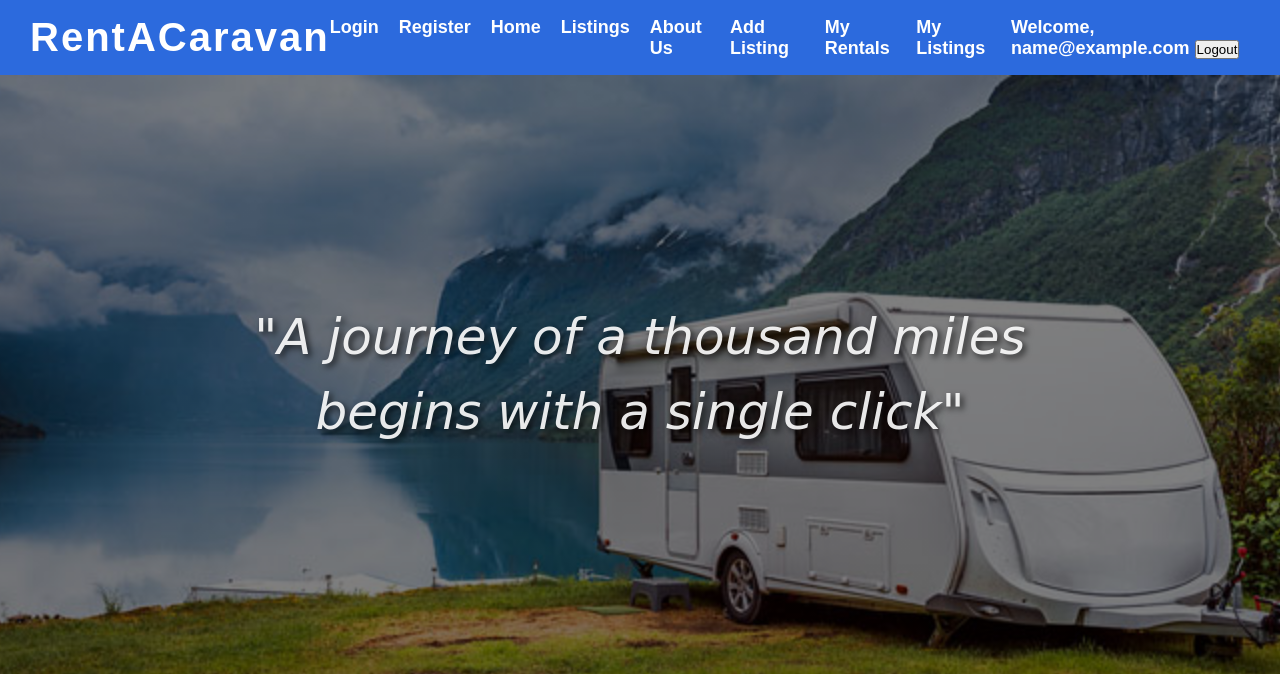
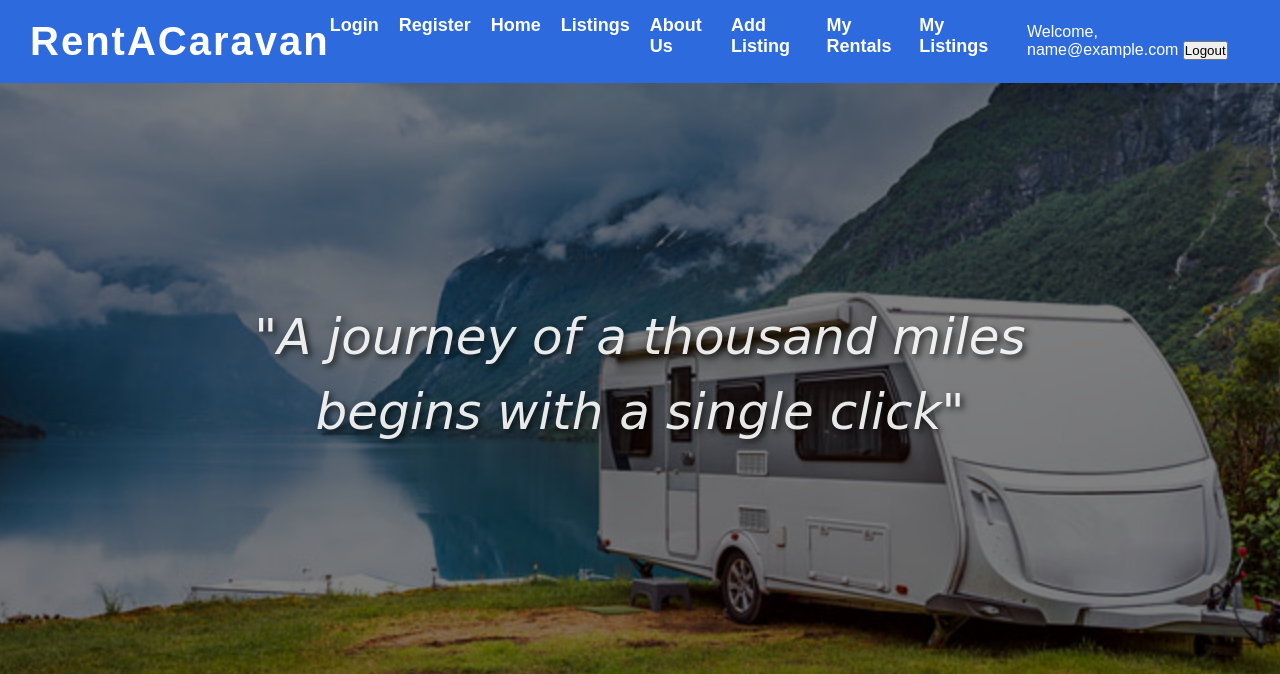
Before and after one commit to Salak0/rentMyCaravan, a PHP site: page /index.php in a window 1280 px wide. Shown: the top 674 px of the page. Run offline with PHP 8.4, Linux system fonts and the light colour scheme; the visitor is signed in with stand-in values (Sample User, id 1).

Commit message:
changing css
changing class names

```diff
--- a/header.php
+++ b/header.php
@@ -32,8 +32,6 @@ $loggedIn = isset($_SESSION["email_id"]);
             <a href="aboutUs.php" class="nav-link">About Us</a>
             <?php if ($loggedIn):?>
 
-
-
                 <a href="addCaravan.php" class="nav-link">Add Listing</a>
                 <a href="myRentals.php" class="nav-link">My Rentals</a>
                 <a href="myListings.php" class="nav-link">My Listings</a>
@@ -43,15 +41,15 @@ $loggedIn = isset($_SESSION["email_id"]);
 
             <?php endif; ?>
 
-            <div class="nav-link">
+            <div class="nav-button">
                 <?php if ($loggedIn): ?>
                     <span class="welcome-msg">Welcome, <?= htmlspecialchars($_SESSION["email_id"]); ?></span>
                     <a href="logout.php"><button type="button">Logout</button></a>
                 <?php else: ?>
-                    <button type="button" class="login" onclick="location.href='login.php'">
+                    <button type="button" id="logBut" onclick="location.href='login.php'">
                         <span class="material-symbols-outlined">login</span>Login
                     </button>
-                    <button type="button" class="register" onclick="location.href='register.php'">Register</button>
+                    <button type="button"  onclick="location.href='register.php'">Register</button>
                 <?php endif; ?>
             </div>
 
--- a/pages/style/index.css
+++ b/pages/style/index.css
@@ -257,3 +257,24 @@ body {
         width: 100%;
     }
 }
+
+
+/* nav buttons*/
+.nav-button {
+    background: none;
+    border: none;
+    color: white;
+    text-decoration: none;
+    font-size: 16px;
+    padding: 8px 12px;
+    border-radius: 4px;
+    transition: background 0.3s;
+}
+
+.nav-button:hover {
+    background-color: rgba(255, 255, 255, 0.2);
+}
+
+#logBut{
+    color: white;
+}
--- a/style.css
+++ b/style.css
@@ -31,7 +31,7 @@ body {
     display: flex;
     gap: 15px;
 }
-
+/*nav button*/
 .nav-button {
     background: none;
     border: none;
```
